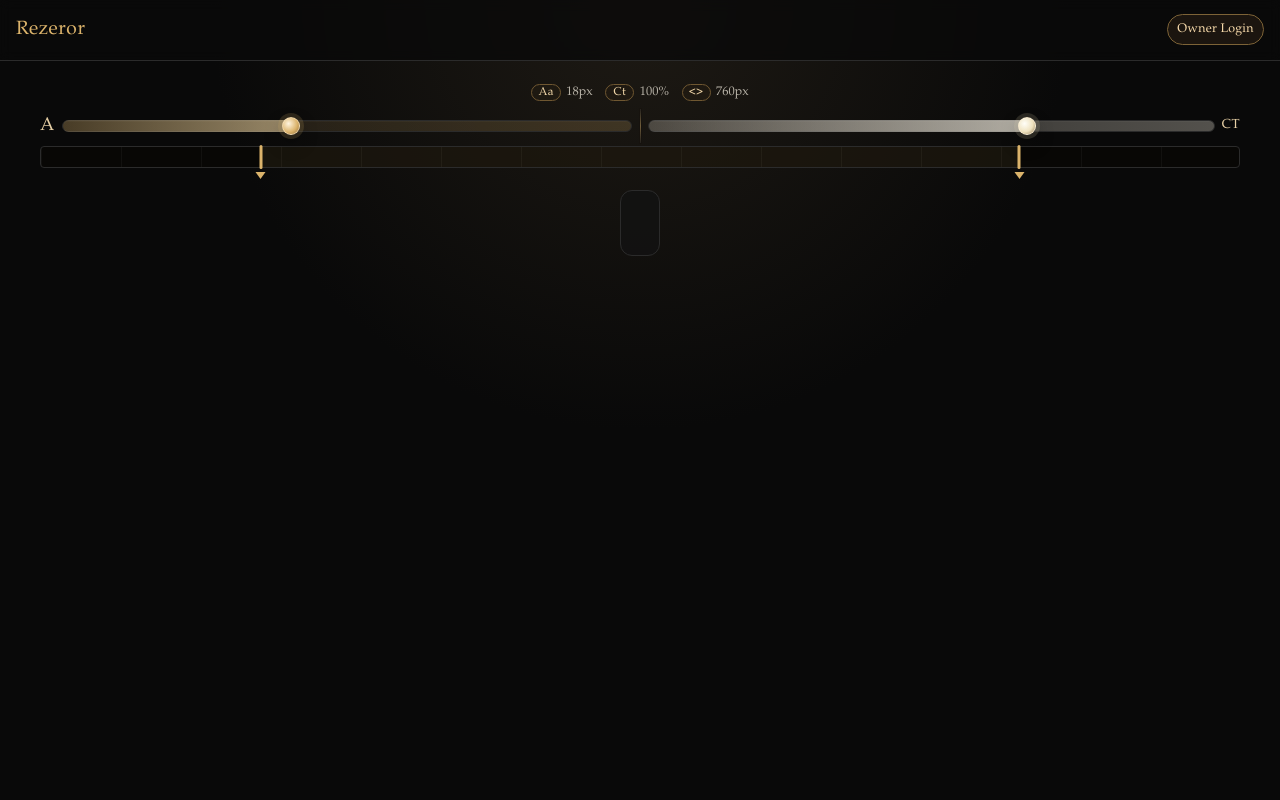
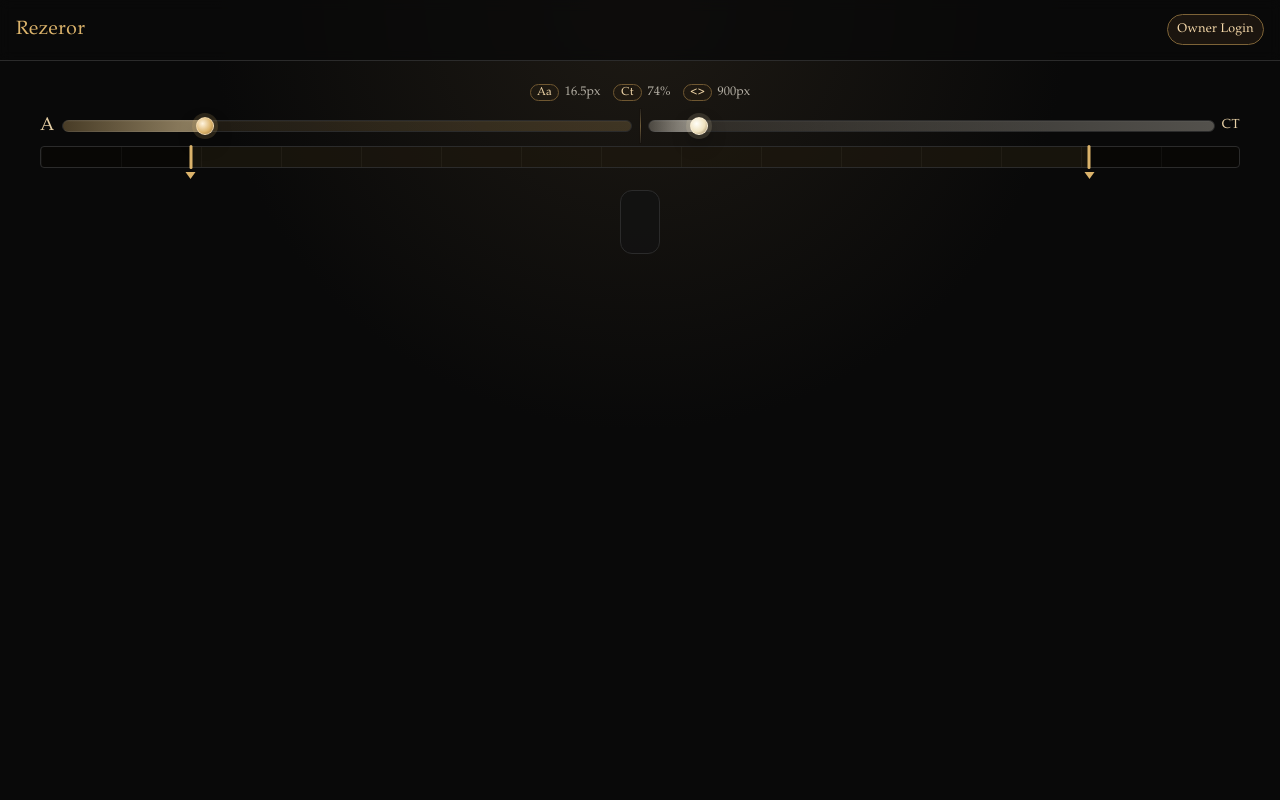
Before and after one commit to Igor4er/rezeror, a Flask app: template src/rezeror/web/templates/reader.html in a window 1280 px wide. Run offline with Flask 3, Linux system fonts and the light colour scheme; the template is opened without the code that fills it, so the values that code supplies are empty; parts of the project's set-up code (start-up, migrations or seed data) failed here and were passed over; some libraries are stand-ins or nearby versions.

Commit message:
set comfortable defaults

```diff
--- a/src/rezeror/web/static/css/style.css
+++ b/src/rezeror/web/static/css/style.css
@@ -6,9 +6,9 @@
   --muted: #b7b2a7;
   --accent: #dbb36b;
   --border: #2b2b2b;
-  --reader-content-width: 760px;
-  --reader-font-size: 18px;
-  --reader-text-color: #f2f0e9;
+  --reader-content-width: 900px;
+  --reader-font-size: 16.5px;
+  --reader-text-color: rgb(192 185 174);
 }
 
 * {
--- a/src/rezeror/web/static/js/reader.js
+++ b/src/rezeror/web/static/js/reader.js
@@ -137,9 +137,9 @@
   const minContrast = 70;
   const maxContrast = 115;
   const contrastStep = 2;
-  let currentWidth = 760;
-  let currentFontSize = 18;
-  let currentContrast = 100;
+  let currentWidth = 900;
+  let currentFontSize = 16.5;
+  let currentContrast = 74;
 
   const formatFontSize = (value) => {
     if (Number.isInteger(value)) {
@@ -308,21 +308,21 @@
   };
 
   try {
-    applyReaderWidth(window.localStorage.getItem(widthStorageKey) || 760, false);
+    applyReaderWidth(window.localStorage.getItem(widthStorageKey) || 900, false);
   } catch (_) {
-    applyReaderWidth(760, false);
+    applyReaderWidth(900, false);
   }
 
   try {
-    applyReaderFontSize(window.localStorage.getItem(fontStorageKey) || 18, false);
+    applyReaderFontSize(window.localStorage.getItem(fontStorageKey) || 16.5, false);
   } catch (_) {
-    applyReaderFontSize(18, false);
+    applyReaderFontSize(16.5, false);
   }
 
   try {
-    applyReaderContrast(window.localStorage.getItem(contrastStorageKey) || 100, false);
+    applyReaderContrast(window.localStorage.getItem(contrastStorageKey) || 74, false);
   } catch (_) {
-    applyReaderContrast(100, false);
+    applyReaderContrast(74, false);
   }
 
   const makeHandleDraggable = (handle, side) => {
--- a/src/rezeror/web/templates/reader.html
+++ b/src/rezeror/web/templates/reader.html
@@ -21,15 +21,15 @@
       <div class="reader-metrics" aria-label="Current reader settings">
         <span class="reader-metric">
           <span class="reader-metric-icon" aria-hidden="true">Aa</span>
-          <span class="reader-width-value" data-reader-font-value>18px</span>
+          <span class="reader-width-value" data-reader-font-value>16.5px</span>
         </span>
         <span class="reader-metric">
           <span class="reader-metric-icon" aria-hidden="true">Ct</span>
-          <span class="reader-width-value" data-reader-contrast-value>100%</span>
+          <span class="reader-width-value" data-reader-contrast-value>74%</span>
         </span>
         <span class="reader-metric">
           <span class="reader-metric-icon" aria-hidden="true">&lt;&gt;</span>
-          <span class="reader-width-value" data-reader-width-value>760px</span>
+          <span class="reader-width-value" data-reader-width-value>900px</span>
         </span>
       </div>
     </div>
@@ -47,14 +47,14 @@
         <span class="font-track-glyph font-track-glyph-small" aria-hidden="true">A</span>
         <div class="font-rail" data-font-rail>
           <div class="font-track-fill" data-font-fill></div>
-          <div class="font-handle" data-font-handle tabindex="0" role="slider" aria-label="Reader font size" aria-valuemin="14" aria-valuemax="24" aria-valuenow="18" aria-valuetext="18 pixels"></div>
+          <div class="font-handle" data-font-handle tabindex="0" role="slider" aria-label="Reader font size" aria-valuemin="14" aria-valuemax="24" aria-valuenow="16.5" aria-valuetext="16.5 pixels"></div>
         </div>
       </div>
       <div class="font-track-center" aria-hidden="true"></div>
       <div class="font-track-side font-track-side-right">
         <div class="contrast-rail" data-contrast-rail>
           <div class="contrast-track-fill" data-contrast-fill></div>
-          <div class="contrast-handle" data-contrast-handle tabindex="0" role="slider" aria-label="Reader text contrast" aria-valuemin="70" aria-valuemax="115" aria-valuenow="100" aria-valuetext="100 percent"></div>
+          <div class="contrast-handle" data-contrast-handle tabindex="0" role="slider" aria-label="Reader text contrast" aria-valuemin="70" aria-valuemax="115" aria-valuenow="74" aria-valuetext="74 percent"></div>
         </div>
         <span class="contrast-track-glyph" aria-hidden="true">Ct</span>
       </div>
@@ -64,8 +64,8 @@
   <div class="reader-ruler" data-reader-ruler aria-label="Adjust text width">
     <div class="ruler-track" data-ruler-track>
       <div class="ruler-text-zone" data-ruler-zone></div>
-      <div class="ruler-handle ruler-handle-left" data-ruler-handle="left" tabindex="0" role="slider" aria-label="Left text boundary" aria-valuemin="620" aria-valuemax="1100" aria-valuenow="760"></div>
-      <div class="ruler-handle ruler-handle-right" data-ruler-handle="right" tabindex="0" role="slider" aria-label="Right text boundary" aria-valuemin="620" aria-valuemax="1100" aria-valuenow="760"></div>
+      <div class="ruler-handle ruler-handle-left" data-ruler-handle="left" tabindex="0" role="slider" aria-label="Left text boundary" aria-valuemin="620" aria-valuemax="1100" aria-valuenow="900"></div>
+      <div class="ruler-handle ruler-handle-right" data-ruler-handle="right" tabindex="0" role="slider" aria-label="Right text boundary" aria-valuemin="620" aria-valuemax="1100" aria-valuenow="900"></div>
     </div>
   </div>
 
```
